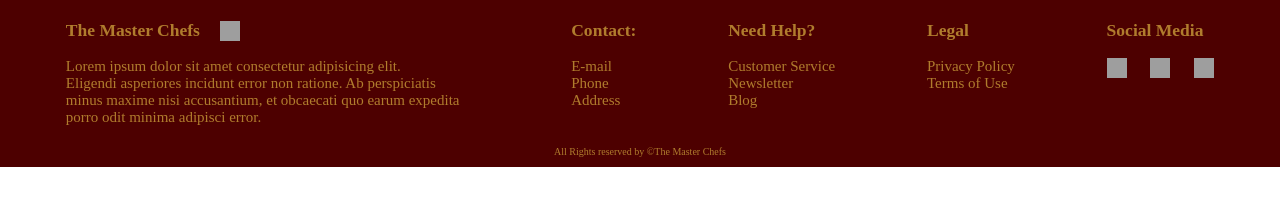
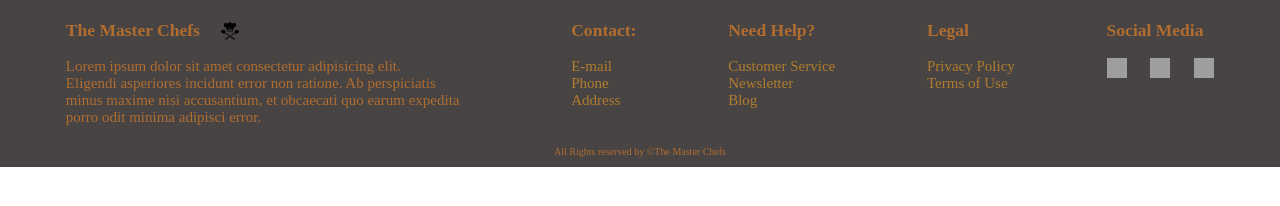
Before and after one commit to JamesAkritidis/Cookbook-project, a plain HTML site: page index.html in a window 1280 px wide. Drawn offline with Linux system fonts and the light colour scheme; grey boxes are pictures that could not be loaded; files whose address does not match are found by name.

Commit message:
plus all after changes

```diff
--- a/index.html
+++ b/index.html
@@ -11,7 +11,7 @@
     <footer>
         <div class="footer-container">
         <div class="f-logo">
-            <h3>The Master Chefs<img id="logo" src="https://www.flaticon.com/svg/vstatic/svg/2536/2536535.svg?token=exp=1615117207~hmac=d916a5cb040beccc1b623a75b14da4b8" alt=""></h3>
+            <h3>The Master Chefs<img id="logo" src="C:\Users\Lord Vader\Cookbook-project\chef.png" alt=""></h3>
             <br>
             <p>Lorem ipsum dolor sit amet consectetur adipisicing elit.
                 <br>Eligendi asperiores incidunt error non ratione. Ab perspiciatis
--- a/style.css
+++ b/style.css
@@ -7,6 +7,8 @@
 html {
     font-size: 62.5%;
 }
+
+/* footer section */
 
 footer a {
     text-decoration: none;
@@ -19,10 +21,10 @@ footer a:hover {
 
 .footer-container {
     display: flex;
-    background-color: #4D0000;
+    background-color: rgb(73, 68, 68);
     justify-content: space-around;
     font-size: 1.5rem;
-    color: #B07C2D;
+    color: rgb(175, 109, 48);
     align-items: baseline;
 }
 
@@ -62,7 +64,7 @@ footer img {
 
 .copyright {
     text-align: center;
-    background-color: #4D0000;
-    color: #B07C2D;
+    background-color: rgb(73, 68, 68);
+    color: rgb(175, 109, 48);
     padding-bottom: 1rem;
 }
```
Also changed, not shown: chef.png (added).
